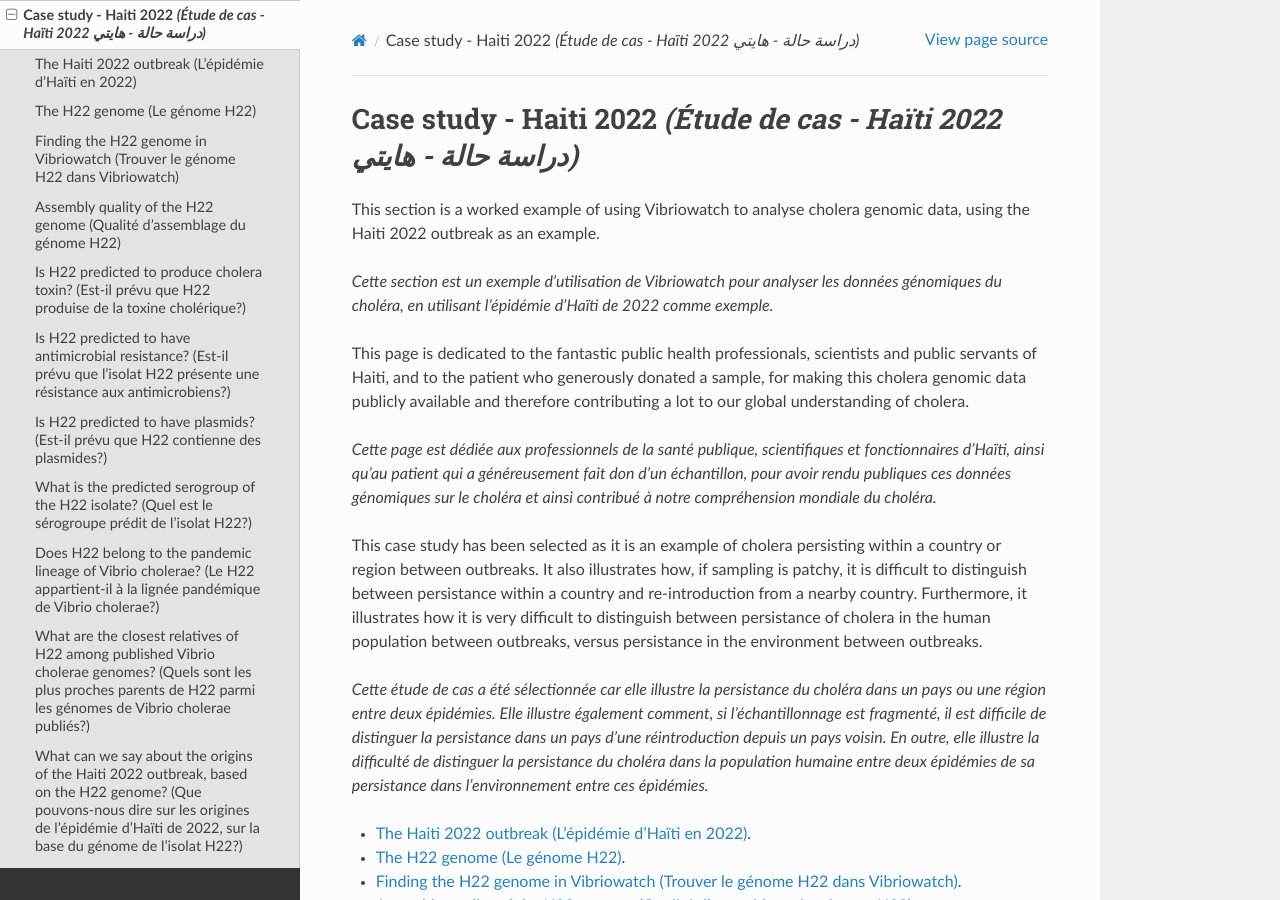
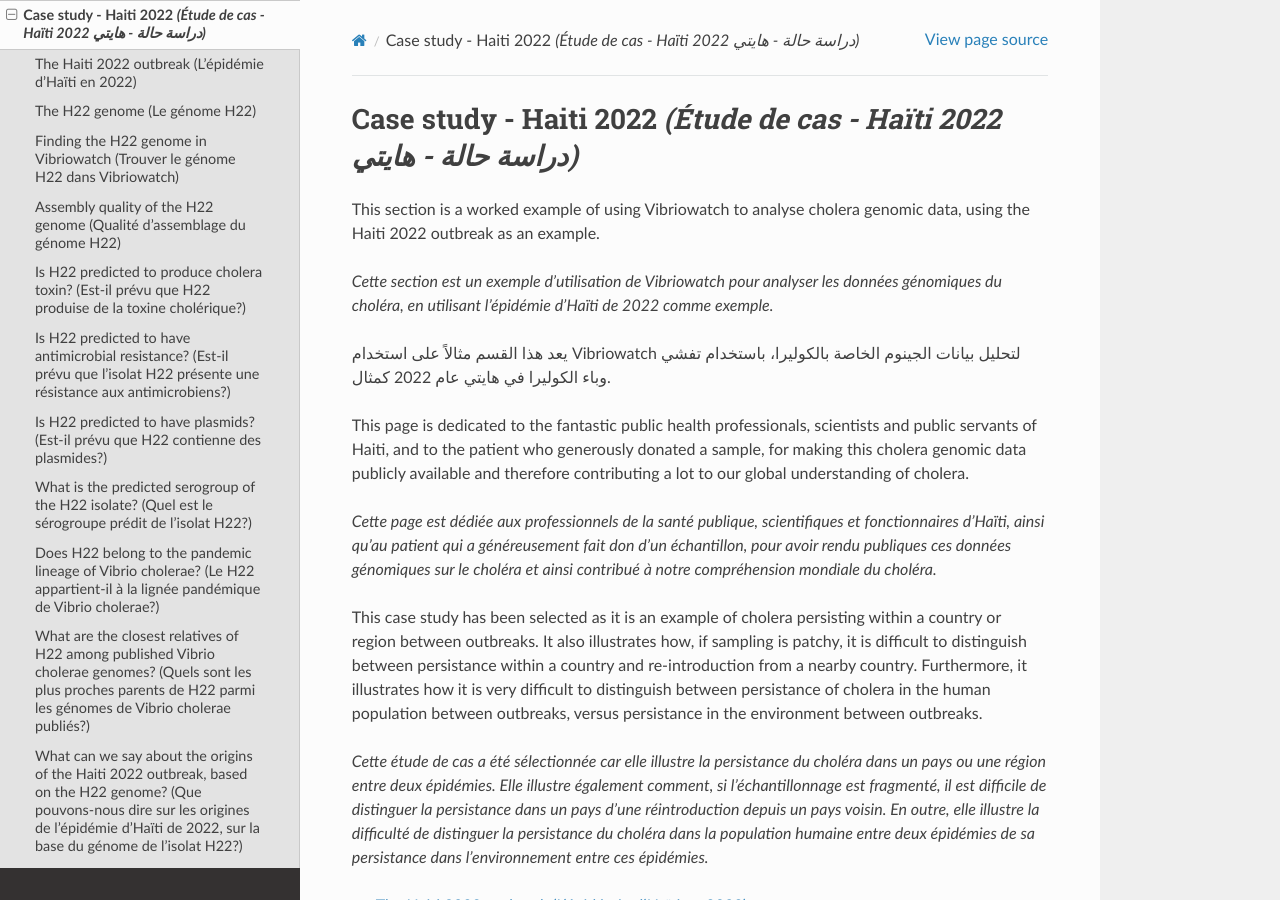
Before and after one commit to avrilcoghlan/vibriowatch, a Sphinx documentation site: the page built from docs/source/haiti.rst, in a window 1280 px wide and 900 px high. Built offline with Sphinx 7.4.7 and the Read the Docs theme 3.1.0, drawn with Linux system fonts in a browser that asks for light colours.

Commit message:
Update haiti.rst

```diff
--- a/docs/source/haiti.rst
+++ b/docs/source/haiti.rst
@@ -4,6 +4,8 @@
 This section is a worked example of using Vibriowatch to analyse cholera genomic data, using the Haiti 2022 outbreak as an example.
 
 *Cette section est un exemple d’utilisation de Vibriowatch pour analyser les données génomiques du choléra, en utilisant l’épidémie d’Haïti de 2022 comme exemple.*
+
+يعد هذا القسم مثالاً على استخدام Vibriowatch لتحليل بيانات الجينوم الخاصة بالكوليرا، باستخدام تفشي وباء الكوليرا في هايتي عام 2022 كمثال.
 
 This page is dedicated to the fantastic public health professionals, scientists and public servants of Haiti, and to the patient
 who generously donated a sample, for making this cholera genomic data publicly available and therefore contributing a lot to our
```
